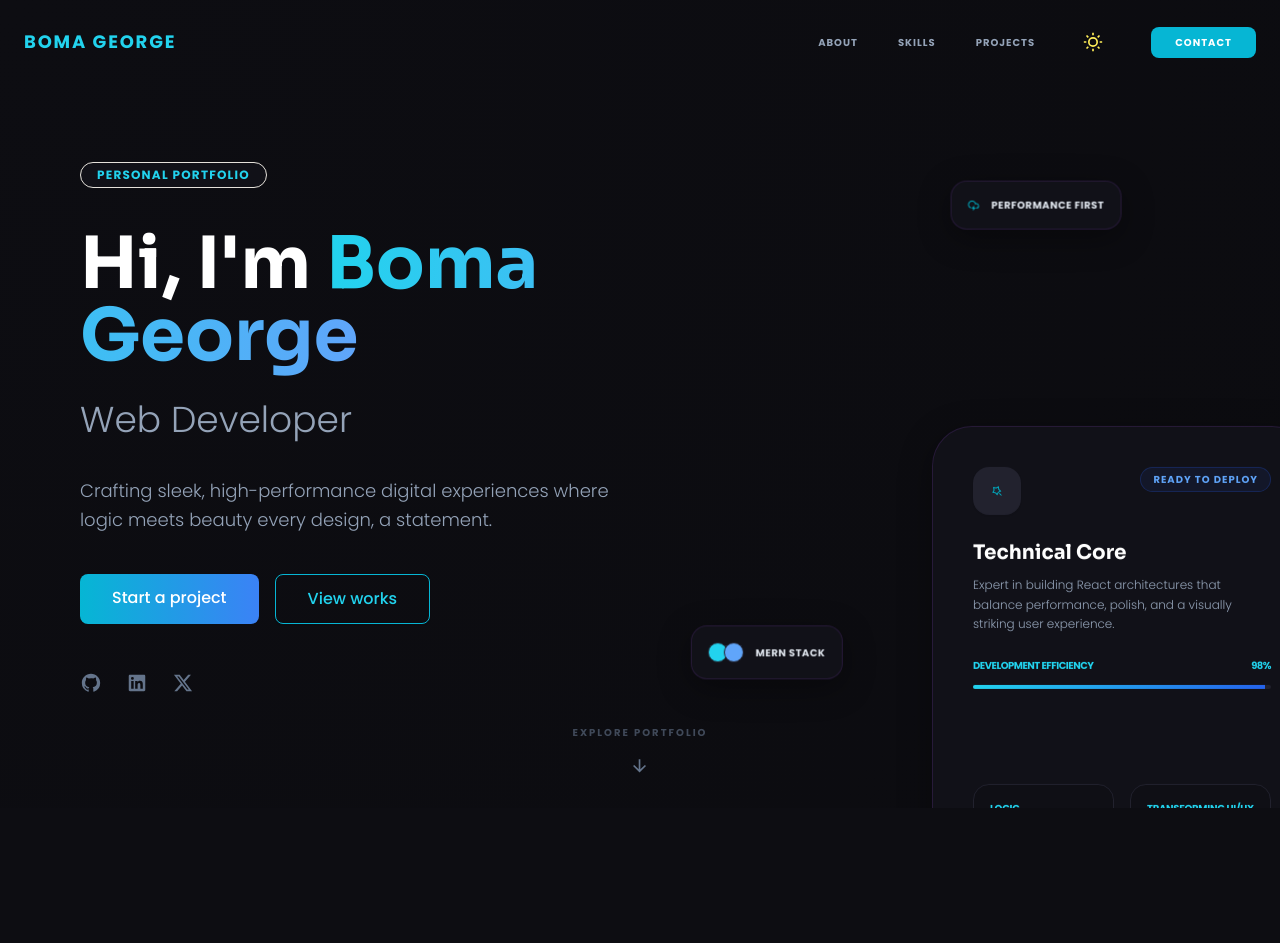
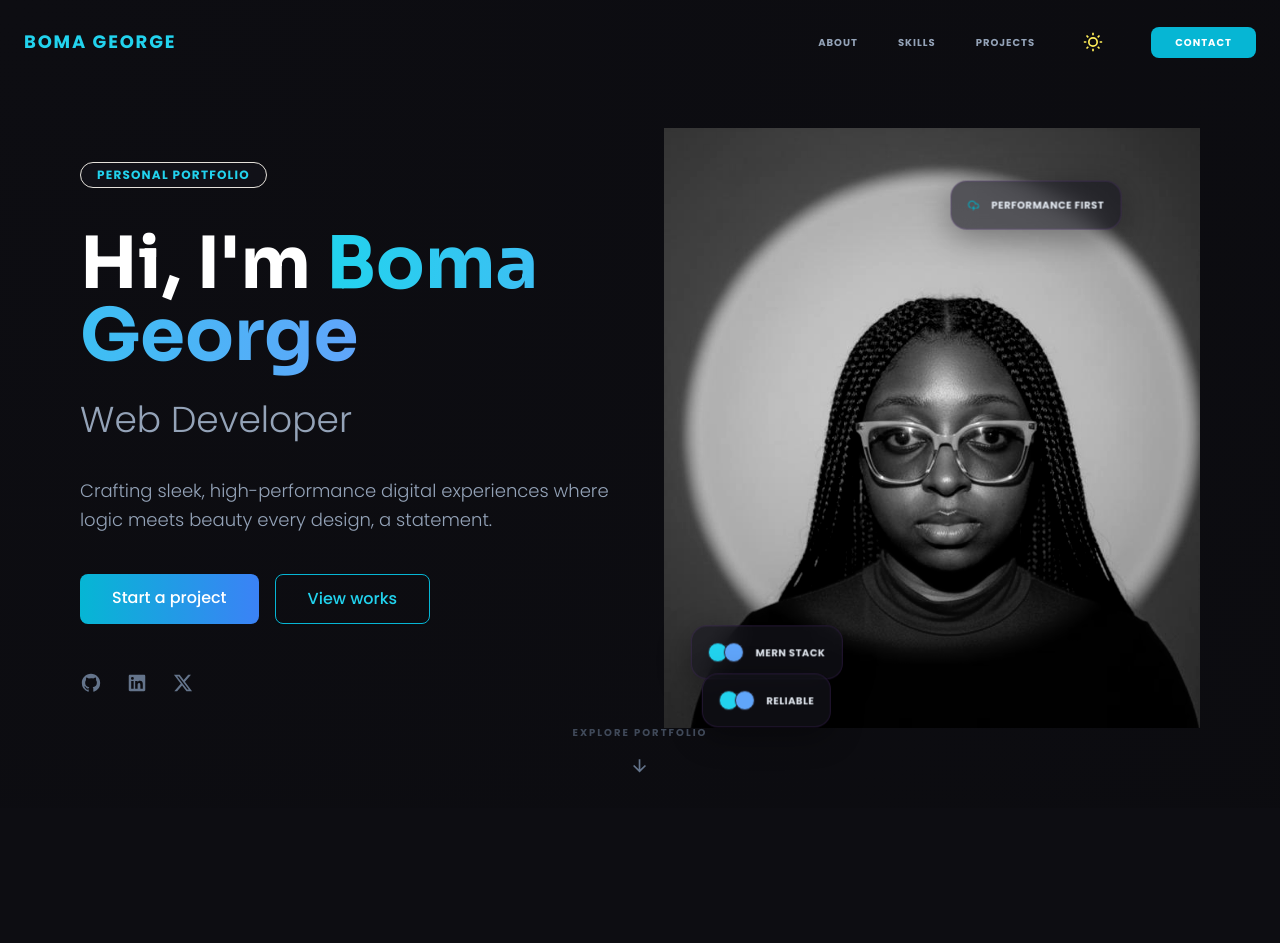
Before and after one commit to BomsG/My_Portfolio, a React (Vite) app: page / in a window 1280 px wide. Shown: the top 943 px of the page. Built offline with nearby package versions, Linux system fonts and the light colour scheme.

Commit message:
improved ui

```diff
--- a/components/About.tsx
+++ b/components/About.tsx
@@ -17,9 +17,9 @@ const About: React.FC = () => {
             viewport={{ once: true }}
             className="relative group"
           >
-            <div className="aspect-square rounded-[3rem] overflow-hidden shadow-2xl ring-1 ring-editorial-pebble dark:ring-white/10 transition-transform duration-700 group-hover:scale-[1.02]">
+            <div className="rounded-[3rem] overflow-hidden shadow-2xl ring-1 ring-editorial-pebble dark:ring-white/10 transition-transform duration-700 group-hover:scale-[1.02]">
               <img
-                src="/images/boms.jpeg"
+                src="/images/bom.jpeg"
                 alt="Developer Profile"
                 className="w-full h-full object-cover filter contrast-[1.1] grayscale group-hover:grayscale-0 transition-all duration-1000"
               />
--- a/components/Hero.tsx
+++ b/components/Hero.tsx
@@ -7,7 +7,6 @@ import {
   RiLinkedinBoxFill,
   RiTwitterXFill,
   RiMagicLine,
-  // Fix: Renamed RiThunderstormLine to RiThunderstormsLine
   RiThunderstormsLine,
 } from "react-icons/ri";
 
@@ -230,67 +229,11 @@ const Hero: React.FC<HeroProps> = ({ setActiveSection }) => {
           transition={{ duration: 1.2, ease: "easeOut" }}
           className="relative h-[500px] lg:h-[600px] w-full flex items-center justify-center lg:block"
         >
-          <motion.div
-            animate={{ y: [0, -20, 0] }}
-            transition={{ duration: 6, repeat: Infinity, ease: "easeInOut" }}
-            className="absolute top-1/2 left-1/2 -translate-x-1/2 -translate-y-1/2 w-[90%] max-w-[380px] h-[450px] lg:h-[480px] glass-card rounded-[2.5rem] p-8 lg:p-10 flex flex-col justify-between shadow-2xl z-20"
-          >
-            <div className="space-y-6">
-              <div className="flex justify-between items-start">
-                <div className="w-12 h-12 rounded-2xl bg-editorial-base dark:bg-obsidian-700 flex items-center justify-center shadow-sm">
-                  <RiMagicLine size={12} color="#00ACC1" />
-                </div>
-                <div className="px-3 py-1 rounded-full bg-blue-50 dark:bg-blue-950/30 text-blue-700 dark:text-blue-400 text-[10px] font-bold uppercase tracking-widest border border-blue-100 dark:border-blue-900/50">
-                  Ready to deploy
-                </div>
-              </div>
-
-              <div>
-                <h3 className="text-xl font-bold text-editorial-ink dark:text-white mb-2">
-                  Technical Core
-                </h3>
-                <p className="text-editorial-slate dark:text-slate-400 text-xs leading-relaxed font-light">
-                  Expert in building React architectures that balance
-                  performance, polish, and a visually striking user experience.
-                </p>
-              </div>
-
-              <div className="space-y-3">
-                <div className="flex justify-between text-[10px] font-bold text-editorial-slate dark:text-cyan-400 uppercase tracking-tighter">
-                  <span>Development Efficiency</span>
-                  <span>98%</span>
-                </div>
-                <div className="h-1 w-full bg-editorial-pebble dark:bg-obsidian-700 rounded-full overflow-hidden">
-                  <motion.div
-                    initial={{ width: 0 }}
-                    animate={{ width: "98%" }}
-                    transition={{ duration: 2, delay: 1 }}
-                    className="h-full bg-editorial-ink dark:bg-gradient-to-r dark:from-cyan-400 dark:to-blue-600"
-                  />
-                </div>
-              </div>
-            </div>
-
-            <div className="grid grid-cols-2 gap-4">
-              <div className="p-4 rounded-2xl bg-white/60 dark:bg-obsidian-900/40 border border-editorial-pebble dark:border-obsidian-700">
-                <div className="text-[10px] text-editorial-slate dark:text-cyan-400 font-bold mb-1 uppercase tracking-tight">
-                  Logic
-                </div>
-                <div className="text-lg font-bold text-editorial-ink dark:text-white">
-                  Robust
-                </div>
-              </div>
-              <div className="p-4 rounded-2xl bg-white/60 dark:bg-obsidian-900/40 border border-editorial-pebble dark:border-obsidian-700">
-                <div className="text-[10px] text-editorial-slate dark:text-cyan-400 font-bold mb-1 uppercase tracking-tight">
-                  Transforming UI/UX
-                </div>
-                <div className="text-lg font-bold text-editorial-ink dark:text-white">
-                  Seamless
-                </div>
-              </div>
-            </div>
-          </motion.div>
-
+          <img
+            src="/images/boms.jpeg"
+            alt="Developer Profile"
+            className="w-full h-full object-cover filter contrast-[1.1] grayscale group-hover:grayscale-0 transition-all duration-1000"
+          />
           <motion.div
             animate={{ y: [0, 30, 0], x: [0, 10, 0] }}
             transition={{
@@ -321,6 +264,20 @@ const Hero: React.FC<HeroProps> = ({ setActiveSection }) => {
               MERN Stack
             </span>
           </motion.div>
+
+          <motion.div
+            animate={{ y: [0, -40, 0], x: [0, -15, 0] }}
+            transition={{ duration: 7, repeat: Infinity, ease: "easeInOut" }}
+            className="absolute bottom-[0%] left-[7%] p-4 rounded-2xl glass-card shadow-lg flex items-center gap-3 z-30"
+          >
+            <div className="flex -space-x-1">
+              <div className="w-5 h-5 rounded-full bg-editorial-ink dark:bg-cyan-400 border border-white dark:border-obsidian-700" />
+              <div className="w-5 h-5 rounded-full bg-editorial-pebble dark:bg-blue-400 border border-white dark:border-obsidian-700" />
+            </div>
+            <span className="text-[10px] font-bold text-editorial-ink dark:text-slate-200 uppercase tracking-wider">
+              Reliable
+            </span>
+          </motion.div>
         </motion.div>
       </div>
 
--- a/components/Values.tsx
+++ b/components/Values.tsx
@@ -1,9 +1,8 @@
-
-import React from 'react';
+import React from "react";
 // Fix: Casting motion to any to resolve property missing errors caused by environment-specific type definition issues
-import { motion as motionBase } from 'framer-motion';
+import { motion as motionBase } from "framer-motion";
 const motion = motionBase as any;
-import { VALUES } from '../constants';
+import { VALUES } from "../constants";
 
 const Values: React.FC = () => {
   return (
@@ -15,8 +14,12 @@ const Values: React.FC = () => {
           viewport={{ once: true }}
           className="text-center mb-16"
         >
-          <h2 className="text-3xl font-bold mb-4 dark:text-white">What I bring to your team</h2>
-          <p className="text-[#6D6D6D] dark:text-slate-400">Technical skill combined with professional excellence.</p>
+          <h2 className="text-3xl font-bold mb-4 dark:text-white">
+            What I bring to your team
+          </h2>
+          <p className="text-[#6D6D6D] dark:text-slate-400">
+            Technical skill combined with professional excellence.
+          </p>
         </motion.div>
 
         <div className="grid md:grid-cols-2 gap-8">
@@ -29,14 +32,18 @@ const Values: React.FC = () => {
               transition={{ delay: index * 0.1 }}
               className="p-8 rounded-3xl bg-white dark:bg-obsidian-900 shadow-sm border border-pink-50/50 dark:border-obsidian-800 flex gap-6 hover:shadow-md transition-all duration-300"
             >
-              <div className="flex-shrink-0 p-3 h-fit rounded-2xl bg-cyan-50 dark:bg-purple-900/30">
+              <div className="flex-shrink-0 p-3 h-fit rounded-2xl bg-cyan-50 dark:bg-blue-900/30">
                 <div className="text-cyan-600 dark:text-cyan-400">
                   {value.icon}
                 </div>
               </div>
               <div>
-                <h3 className="text-lg font-bold mb-2 text-[#4A4A4A] dark:text-white">{value.title}</h3>
-                <p className="text-[#6D6D6D] dark:text-slate-400 leading-relaxed">{value.description}</p>
+                <h3 className="text-lg font-bold mb-2 text-[#4A4A4A] dark:text-white">
+                  {value.title}
+                </h3>
+                <p className="text-[#6D6D6D] dark:text-slate-400 leading-relaxed">
+                  {value.description}
+                </p>
               </div>
             </motion.div>
           ))}
--- a/constants.tsx
+++ b/constants.tsx
@@ -16,14 +16,14 @@ import {
 import { Project, Skill, TeamValue } from "./types";
 
 export const SKILLS: Skill[] = [
-  { name: "Next.js", icon: <RiStackLine size={12} /> },
-  { name: "React", icon: <RiCodeSSlashLine size={12} /> },
-  { name: "TypeScript", icon: <RiCpuLine size={12} /> },
-  { name: "Tailwind CSS", icon: <RiSmartphoneLine size={12} /> },
-  { name: "Node.js", icon: <RiServerLine size={12} /> },
-  { name: "Git/GitHub", icon: <RiGithubFill size={12} /> },
-  { name: "REST APIs", icon: <RiGlobalLine size={12} /> },
-  { name: "PostgreSQL", icon: <RiTerminalBoxLine size={12} /> },
+  { name: "Next.js", icon: <RiStackLine size={20} /> },
+  { name: "React", icon: <RiCodeSSlashLine size={20} /> },
+  { name: "TypeScript", icon: <RiCpuLine size={20} /> },
+  { name: "Tailwind CSS", icon: <RiSmartphoneLine size={20} /> },
+  { name: "Node.js", icon: <RiServerLine size={20} /> },
+  { name: "Git/GitHub", icon: <RiGithubFill size={20} /> },
+  { name: "REST APIs", icon: <RiGlobalLine size={20} /> },
+  { name: "PostgreSQL", icon: <RiTerminalBoxLine size={20} /> },
 ];
 
 export const PROJECTS: Project[] = [
@@ -86,25 +86,24 @@ export const VALUES: TeamValue[] = [
     title: "Problem-Solving Mindset",
     description:
       "I don't just write code; I design systems that resolve real-world pain points with efficiency.",
-    // Fix: Updated to use RiThunderstormsLine
-    icon: <RiThunderstormsLine size={12} />,
+    icon: <RiThunderstormsLine size={20} />,
   },
   {
     title: "Clean & Scalable Code",
     description:
       "Prioritizing maintainability and readability to ensure long-term project success.",
-    icon: <RiMagicLine size={12} />,
+    icon: <RiMagicLine size={20} />,
   },
   {
     title: "Strong UI Attention",
     description:
       "Bridging the gap between design and engineering with pixel-perfect precision.",
-    icon: <RiHeartFill size={12} />,
+    icon: <RiHeartFill size={20} />,
   },
   {
     title: "Collaboration first",
     description:
       "Thriving in agile environments where clear communication and shared goals are key.",
-    icon: <RiTeamLine size={12} />,
+    icon: <RiTeamLine size={20} />,
   },
 ];
```
Also changed, not shown: public/images/bom.jpeg (added), public/images/boms3.JPG (added).
